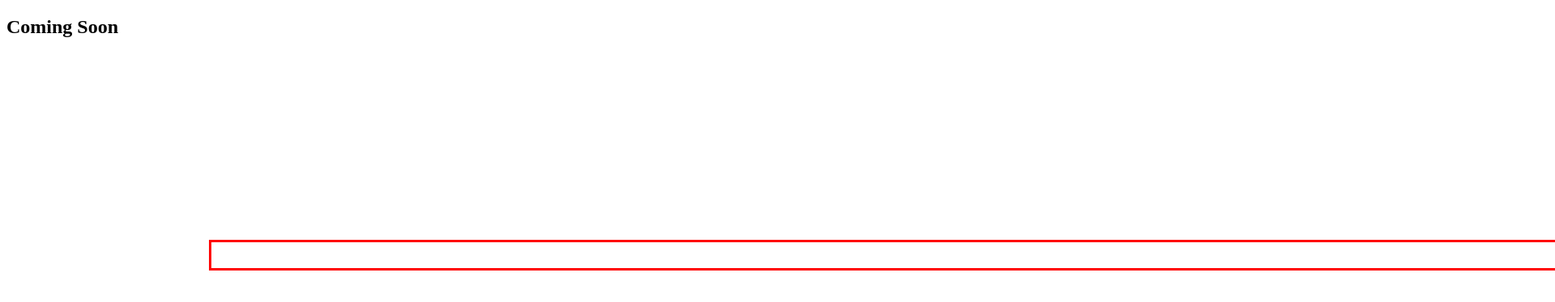
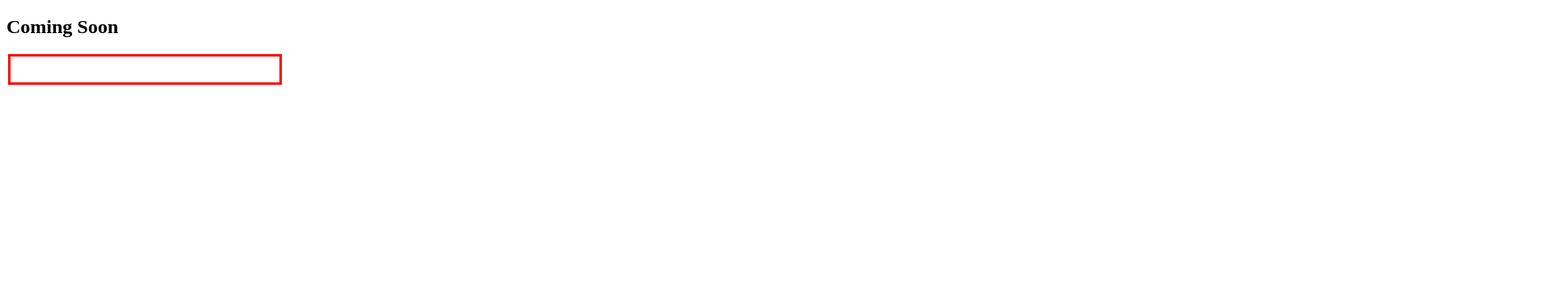
Before and after one commit to pritam11111/cv, a plain HTML site: page index.html in a window 1280 px wide. Shown: the top 374 px of the page at 81% size, 1920 px wide, since content can reach past the window. Drawn offline with Linux system fonts and the light colour scheme.

Commit message:
Update index.html

```diff
--- a/index.html
+++ b/index.html
@@ -4,6 +4,6 @@
   <body>
     <h2>Coming Soon</h2>
     <!-- <script src="/pritam11111.github.io/script1.js"> </script> //-->
-    <p style="margin: 250px; width: 3000px; border:3px; border-style:solid; border-color:#FF0000; padding: 1em;"></p>
+    <p style="margin: 2px; width: 300px; border:3px; border-style:solid; border-color:#FF0000; padding: 1em;"></p>
   </body>
 </html>
```
